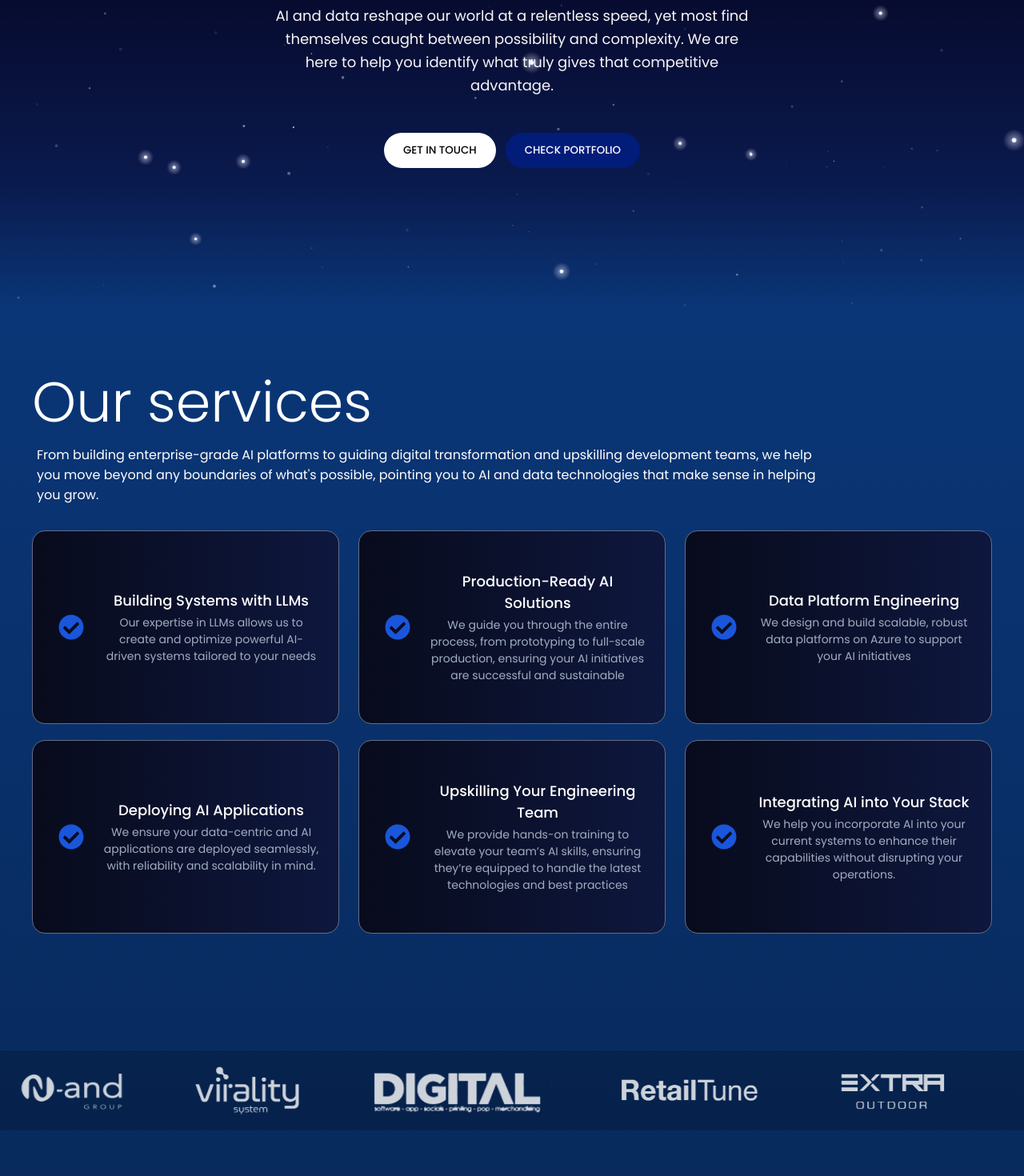
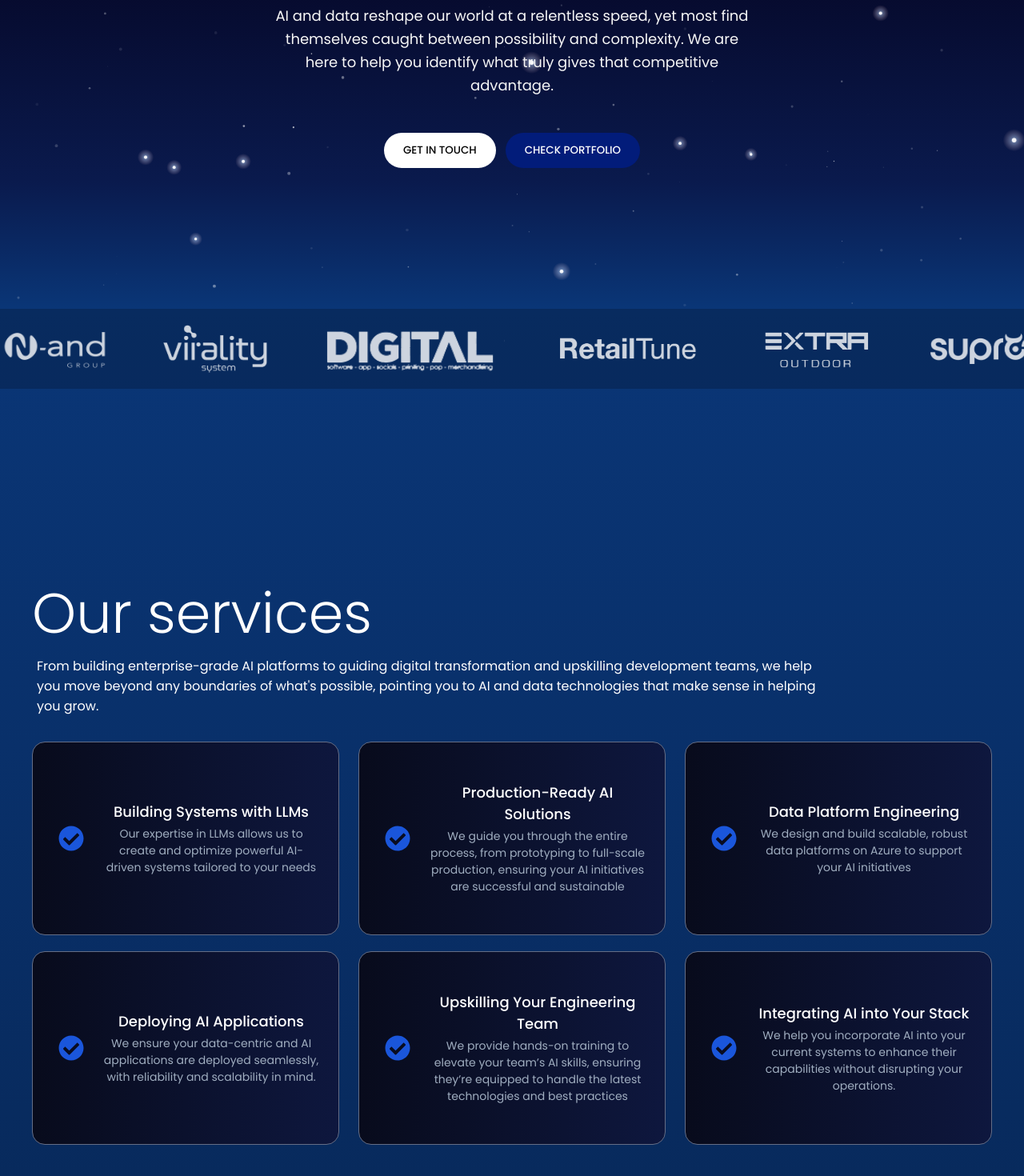
Before and after one commit to Stelk-dev/ai-web-agency, a React (Create React App) app: page / in a window 1280 px wide. Shown: the part 414-1884 px from the top of the page at 80% size. Built offline with nearby package versions, Linux system fonts and the light colour scheme.

Commit message:
Fix UI for reviewr slider logo

```diff
--- a/src/components/NavBar.js
+++ b/src/components/NavBar.js
@@ -37,7 +37,7 @@ const Navbar = () => {
       <Link
         to="/about"
         style={{
-          textDecoration: "white",
+          textDecoration: "none",
           color: "white",
           fontWeight: "300",
         }}
@@ -47,7 +47,7 @@ const Navbar = () => {
       <Link
         to="/use-cases"
         style={{
-          textDecoration: "white",
+          textDecoration: "none",
           color: "white",
           fontWeight: "300",
         }}
--- a/src/pages/Home.js
+++ b/src/pages/Home.js
@@ -57,9 +57,9 @@ export default function Home() {
           background: "linear-gradient(to bottom, #0a3677, black)", // Deep blue background
         }}
       >
+        <ReviewersLogosSlider />
+
         <OurServicesHome />
-
-        <ReviewersLogosSlider />
 
         <UseCasesHome />
 
--- a/src/pages/homes/ReviewersLogosSlider.js
+++ b/src/pages/homes/ReviewersLogosSlider.js
@@ -5,56 +5,93 @@ import viralityLogo from "../../assets/Virality-logo.png";
 import digitalLogo from "../../assets/Digital-logo.png";
 import retailTuneLogo from "../../assets/Retailtune_logo.png";
 import extraInfissiLogo from "../../assets/ExtraInfissi-logo.png";
-import datadotsLogo from "../../assets/DataDots-logo.png";
+import supremMilkLogo from "../../assets/SupremMilk-logo.png";
 
 const ReviewersLogosSlider = () => {
   const carouselRef = useRef(null);
   const [translateX, setTranslateX] = useState(0);
+  const [containerWidth, setContainerWidth] = useState(0);
+  const [logoSetWidth, setLogoSetWidth] = useState(0);
 
   // Use the imported logos
+  // eslint-disable-next-line react-hooks/exhaustive-deps
   const logos = [
     { id: 1, src: nandLogo, alt: "Nand Group" },
     { id: 2, src: viralityLogo, alt: "Virality" },
     { id: 3, src: digitalLogo, alt: "Digital" },
     { id: 4, src: retailTuneLogo, alt: "RetailTune" },
     { id: 5, src: extraInfissiLogo, alt: "Extra Infissi" },
-    { id: 6, src: datadotsLogo, alt: "DataDots" },
+    { id: 6, src: supremMilkLogo, alt: "SupremMilk" },
   ];
 
   // Create duplicated array for infinite scrolling
-  const extendedLogos = [...logos, ...logos, ...logos];
+  const [extendedLogos, setextendedLogos] = useState([
+    ...logos,
+    ...logos,
+    ...logos,
+  ]);
 
-  // Fixed spacing between logo items (adjust as needed)
-  const logoSpacing = 180;
+  // Responsive logo spacing based on container width
+  useEffect(() => {
+    const updateDimensions = () => {
+      if (carouselRef.current && carouselRef.current.parentElement) {
+        const containerWidth = carouselRef.current.parentElement.offsetWidth;
+        setContainerWidth(containerWidth);
+
+        // Calculate how many logos should be visible at once based on container width
+        const logosPerView = Math.max(3, Math.floor(containerWidth / 180));
+        const spacing = Math.max(120, containerWidth / logosPerView - 60);
+
+        // Calculate total width of one set of logos
+        const totalWidth = extendedLogos.length * spacing;
+        setLogoSetWidth(totalWidth);
+      }
+    };
+
+    // Initial calculation
+    updateDimensions();
+
+    // Update on resize
+    window.addEventListener("resize", updateDimensions);
+    return () => window.removeEventListener("resize", updateDimensions);
+  }, [extendedLogos]);
 
   useEffect(() => {
-    const carousel = carouselRef.current;
-    if (!carousel) return;
-
-    // Calculate total width of the original logos set
-    const totalWidth = logos.length * logoSpacing;
+    if (!logoSetWidth) return;
 
     const scrollAnimation = () => {
       setTranslateX((prev) => {
         // When we've scrolled past the first set of logos, reset position
-        if (prev <= -totalWidth) {
-          return 0;
+        if (prev <= -logoSetWidth) {
+          // Reset to the starting position
+          setextendedLogos((prevLogos) => [...logos, ...prevLogos]);
         }
-        // Continue scrolling left
-        return prev - 1;
+
+        // Continue scrolling left with 25% increased speed (1.25 pixels per frame instead of 1)
+        return prev - 1.25;
       });
     };
 
-    // Smooth scrolling animation - adjust interval for speed
-    const scrollInterval = setInterval(scrollAnimation, 100);
+    // Smooth scrolling animation - adjust interval for speed (75ms instead of 100ms for 25% increase)
+    const scrollInterval = setInterval(scrollAnimation, 75);
 
     return () => clearInterval(scrollInterval);
-  }, []);
+  }, [logoSetWidth]);
+
+  // Calculate responsive spacing
+  const getResponsiveSpacing = () => {
+    if (containerWidth === 0) return 180;
+
+    const logosPerView = Math.max(3, Math.floor(containerWidth / 180));
+    return Math.max(120, containerWidth / logosPerView - 60);
+  };
+
+  const logoSpacing = getResponsiveSpacing();
 
   return (
     <div
       style={{
-        width: "100vw",
+        width: "100%",
         height: "100px",
         overflow: "hidden",
         position: "relative",
@@ -77,9 +114,10 @@ const ReviewersLogosSlider = () => {
           <div
             key={`${logo.id}-${index}`}
             style={{
-              margin: "0 40px",
+              margin: `0 ${logoSpacing / 4}px`,
               height: "60px",
               display: "inline-flex",
+              minWidth: `${logoSpacing / 2}px`, // Ensure minimum width for logos
             }}
           >
             <img
@@ -88,6 +126,7 @@ const ReviewersLogosSlider = () => {
               style={{
                 height: "100%",
                 width: "auto",
+                maxWidth: `${logoSpacing * 2}px`, // Maximum width to prevent overlap
                 objectFit: "contain",
                 color: "#0a1a4d",
                 opacity: 0.8,
```
